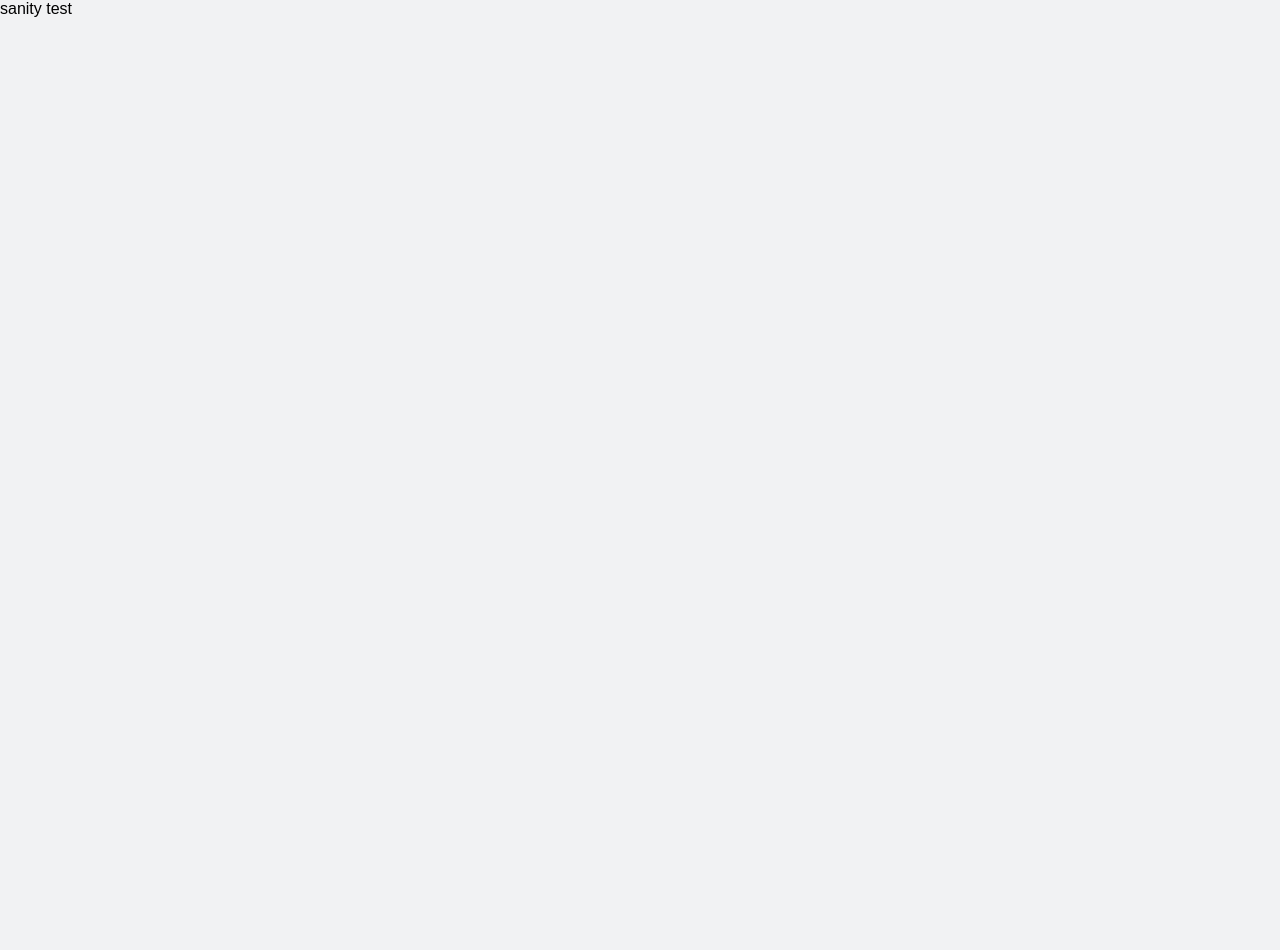
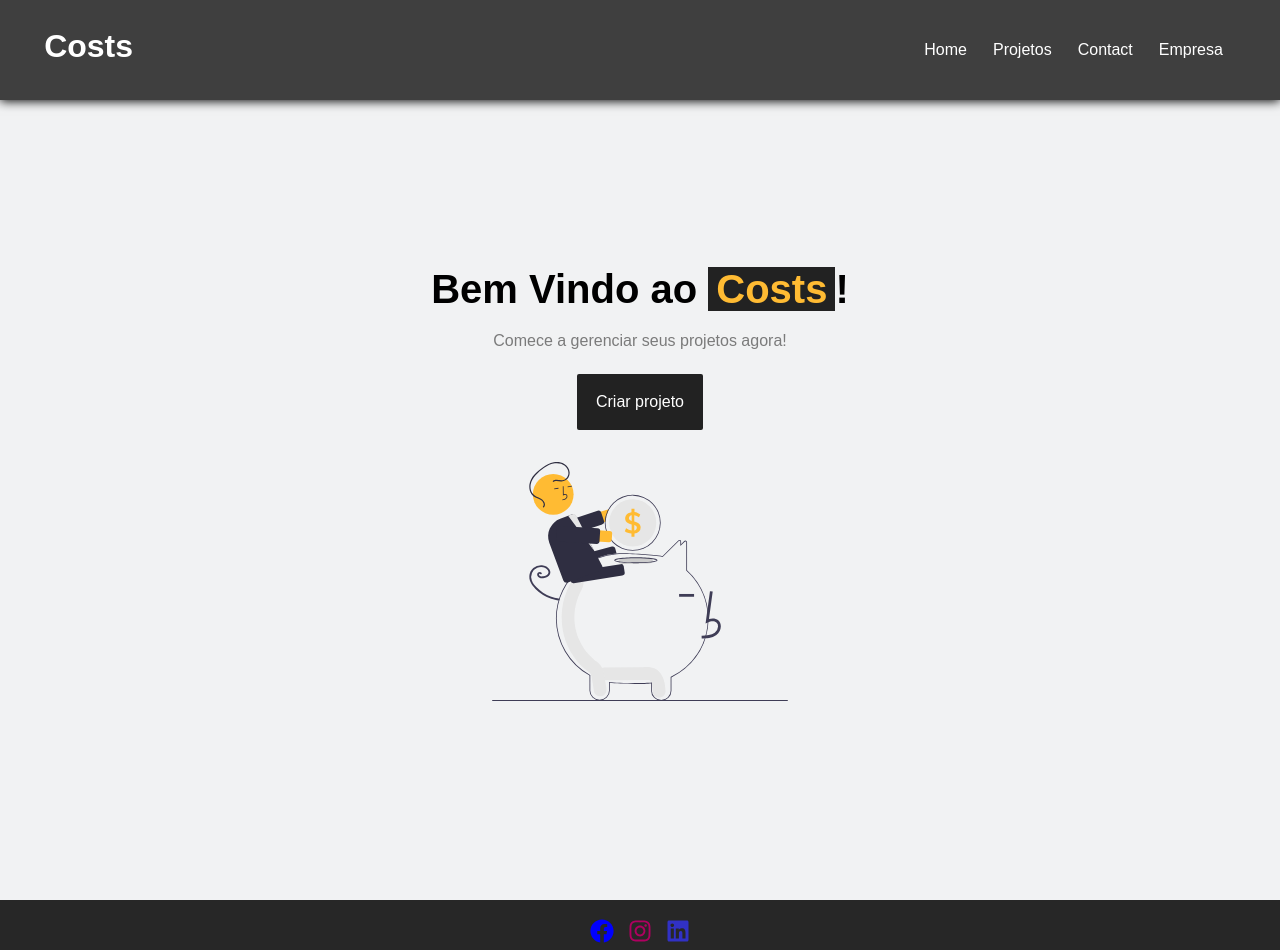
Before and after one commit to FabricioSobrinho/Costs, a React (Vite) app: page / in a window 1280 px wide. Shown: the top 950 px of the page. Before the commit the page ends 800 px from the top, so only its background shows below. Built offline with nearby package versions, Linux system fonts and the light colour scheme.

Commit message:
Feat: add routes and pages

```diff
--- a/src/App.jsx
+++ b/src/App.jsx
@@ -1,10 +1,36 @@
+import { BrowserRouter as Router, Routes, Route } from "react-router-dom";
+
+import Home from "./pages/Home";
+import Contato from "./pages/Contact";
+import Projects from "./pages/Projects";
+import Empresa from "./pages/Empresa";
+import NewProject from "./pages/NewProject";
+import Project from "./pages/Project";
+
+import Container from "./components/layout/Container";
+
+import NavBar from "./components/layout/NavBar";
+import Footer from "./components/layout/Footer";
 
 function App() {
   return (
-    <>
-      sanity test
-    </>
-  )
+    <div className="App">
+      <Router>
+        <NavBar />
+        <Container customClass="min-height">
+          <Routes>
+            <Route exact path="/" element={<Home />} />
+            <Route path="/projects" element={<Projects />} />
+            <Route path="/contato" element={<Contato />} />
+            <Route path="/empresa" element={<Empresa />} />
+            <Route path="/newproject" element={<NewProject />} />
+            <Route path="/projects/:id" element={<Project />} />
+          </Routes>
+        </Container>
+        <Footer></Footer>
+      </Router>
+    </div>
+  );
 }
 
-export default App
+export default App;
```
